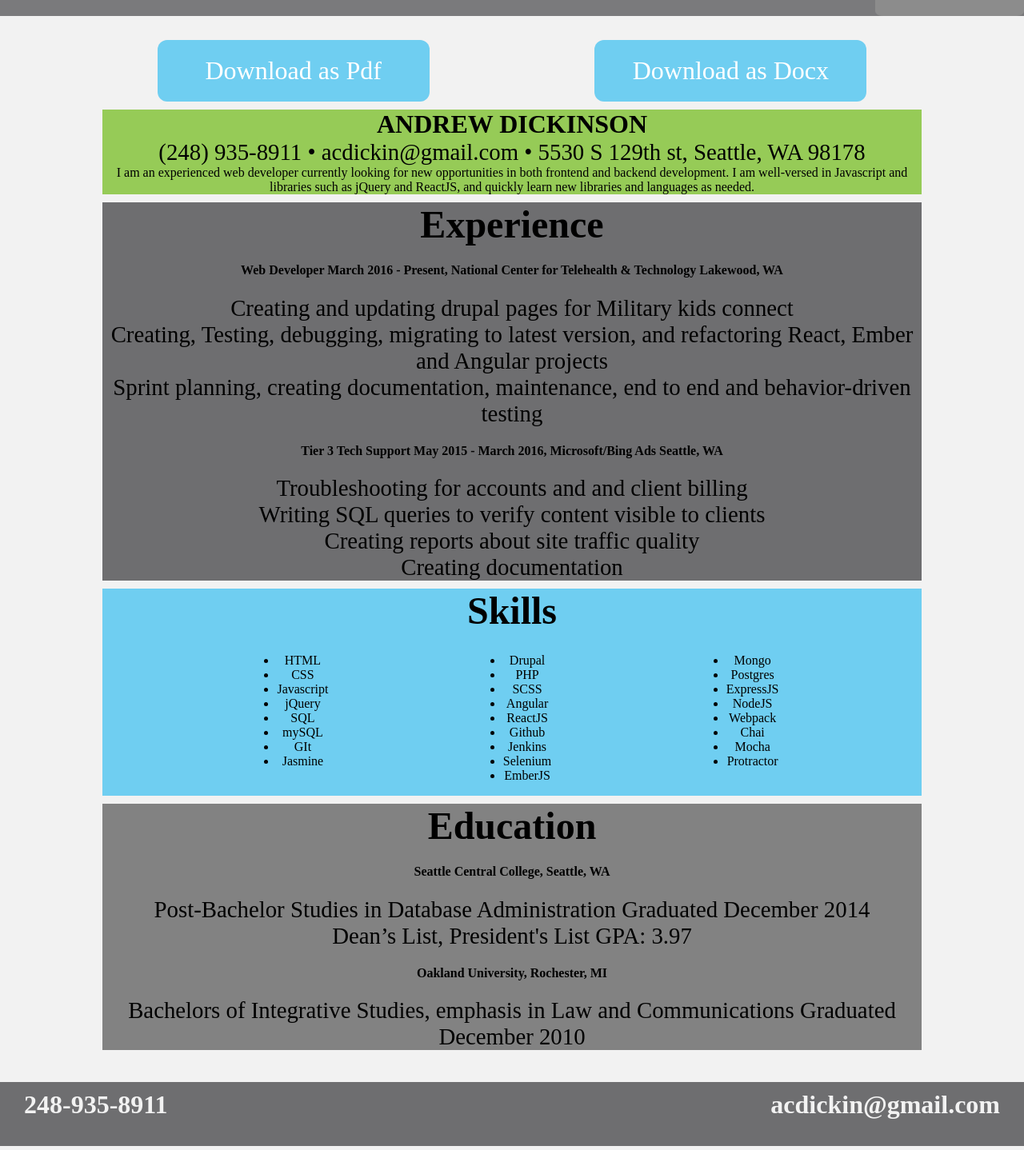
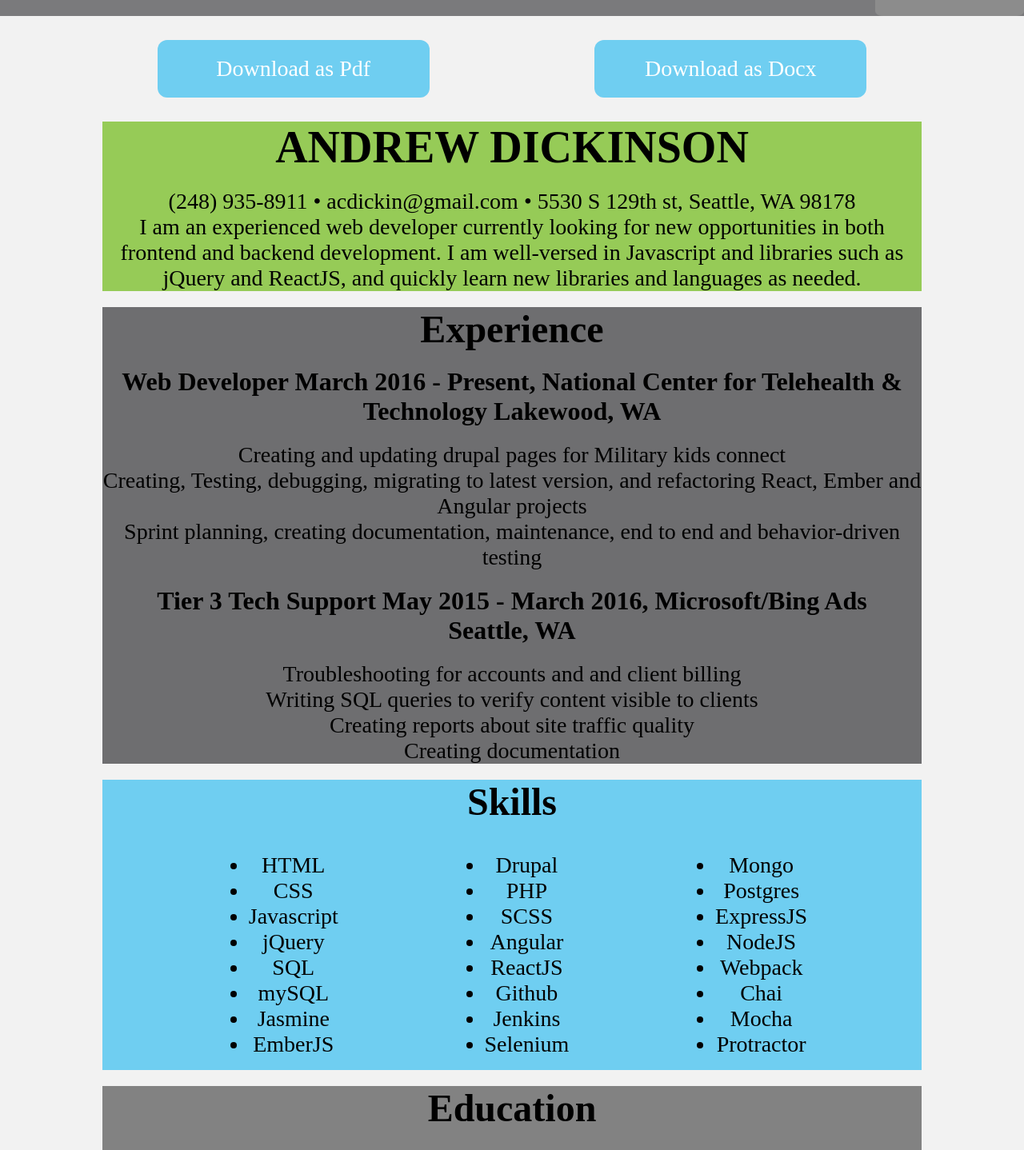
Before and after one commit to acdickin/AndrewDickinson, a React app: page /resume in a window 1280 px wide. Shown: the part 100-1538 px from the top of the page at 80% size. Built offline with nearby package versions, Linux system fonts and the light colour scheme.

Commit message:
fixed resume styling and selfText sizing

```diff
--- a/src/components/Home.js
+++ b/src/components/Home.js
@@ -19,9 +19,9 @@ export default class Home extends Component{
            <img id="selfImg" src={Andrew}  alt="Andrew Dickinson"/>
           </div>
         <div id="selfText">
-          <p>
+          <h4>
             Hi, I'm Andrew Dickinson! Originally from Michigan, I've been living in Seattle since 2014. When I am not creating websites and components, I enjoy hiking, camping, making music and playing games.
-          </p>
+          </h4>
         </div>
       </div>
 
--- a/src/components/Resume.js
+++ b/src/components/Resume.js
@@ -12,16 +12,16 @@ export default class Resume extends Component{
 					<div id="rtop">
 						<h1>ANDREW DICKINSON</h1>
 						<p id="rcontact">(248) 935-8911 • acdickin@gmail.com • 5530 S 129th st, Seattle, WA 98178</p>
-							I am an experienced web developer currently looking for new opportunities in both frontend and backend development. I am well-versed in Javascript and libraries such as jQuery and ReactJS, and quickly learn new libraries and languages as needed.
+						<p>	I am an experienced web developer currently looking for new opportunities in both frontend and backend development. I am well-versed in Javascript and libraries such as jQuery and ReactJS, and quickly learn new libraries and languages as needed.</p>
 					</div>
 					<div id="exp">
 					<h2> Experience</h2>
-						<h4>Web Developer	March 2016 - Present,   National Center for Telehealth & Technology	Lakewood, WA</h4>
+						<h3>Web Developer	March 2016 - Present,   National Center for Telehealth & Technology	Lakewood, WA</h3>
 
 						<p>Creating and updating drupal pages for Military kids connect</p>
 						<p>Creating, Testing, debugging, migrating to latest version, and refactoring  React, Ember and Angular projects</p>
 						<p>Sprint planning, creating documentation, maintenance, end to end and  behavior-driven testing </p>
-						<h4>Tier 3 Tech Support 	May 2015 - March 2016,     Microsoft/Bing Ads	Seattle, WA   </h4>
+						<h3>Tier 3 Tech Support 	May 2015 - March 2016,     Microsoft/Bing Ads	Seattle, WA   </h3>
 						<p>Troubleshooting for accounts and and client billing</p>
 						<p>Writing SQL queries to verify content visible to clients</p>
 						<p>Creating reports about site traffic quality</p>
@@ -38,8 +38,8 @@ export default class Resume extends Component{
 									<li>jQuery</li>
 									<li>SQL</li>
 									<li>mySQL</li>
-									<li>GIt</li>
 									<li>Jasmine</li>
+									<li>EmberJS</li>
 								</ul>
 								<ul id="skill2">
 									<li>Drupal</li>
@@ -50,7 +50,6 @@ export default class Resume extends Component{
 									<li>Github</li>
 									<li>Jenkins	</li>
 									<li>Selenium</li>
-									<li>EmberJS</li>
 								</ul>
 								<ul id="skill3">
 									<li>Mongo</li>
@@ -68,11 +67,11 @@ export default class Resume extends Component{
 
 					<div id="edu">
 					<h2> Education</h2>
-							<h4>Seattle Central College, Seattle, WA</h4>
+							<h3>Seattle Central College, Seattle, WA</h3>
 							<p>Post-Bachelor Studies in Database Administration	Graduated December 2014</p>
 
 							<p>Dean’s List, President's List GPA: 3.97</p>
-							<h4>Oakland University, Rochester, MI	</h4>
+							<h3>Oakland University, Rochester, MI	</h3>
 							<p>Bachelors of Integrative Studies, emphasis in Law and Communications	Graduated December 2010</p>
 					</div>
 				</div>
--- a/src/styles/resume.scss
+++ b/src/styles/resume.scss
@@ -2,8 +2,16 @@
 #resume{
   text-align: center;
   margin-bottom: 40px;
-  h1,h2{
+
+  h1,h2, h3{
     text-align: center;
+    margin:20px;
+  }
+  h1{
+     font-size: 3.5em;
+  }
+  a, li, p{
+    font-size: 1.75em;
   }
 }
   #buttons{
```
